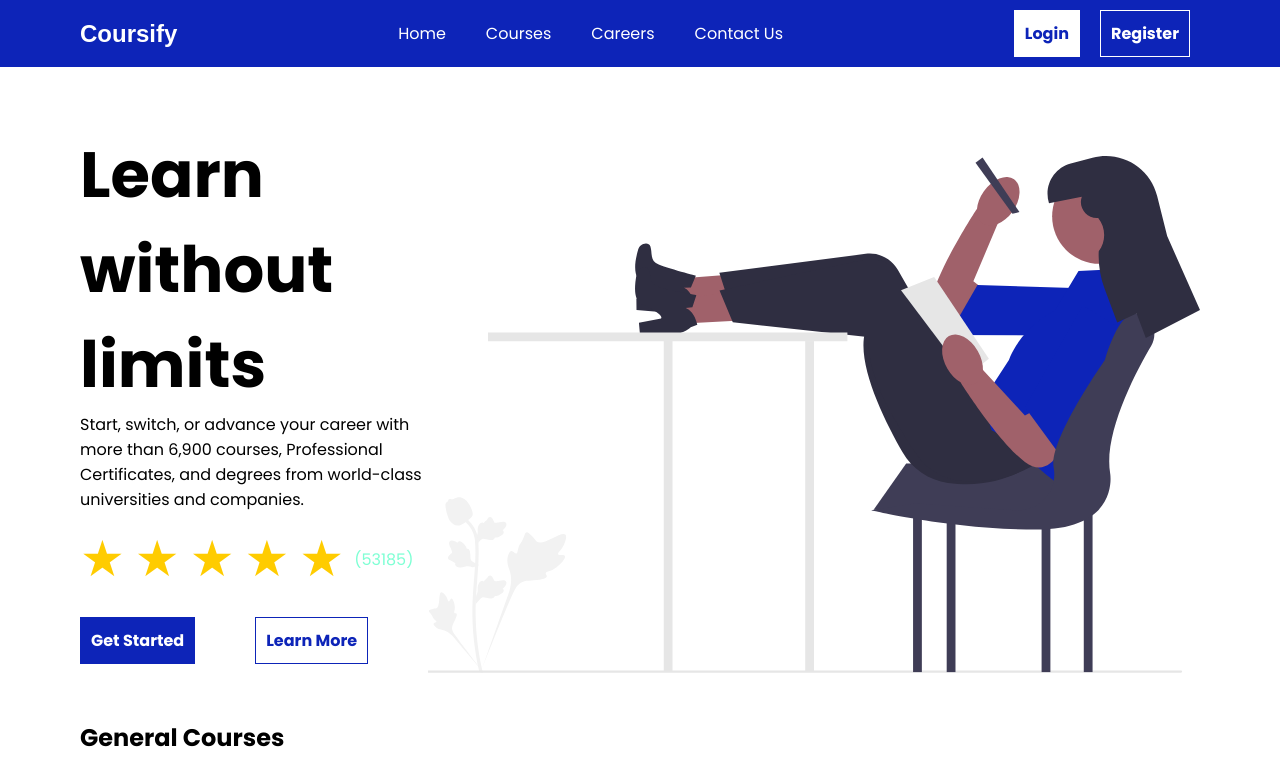
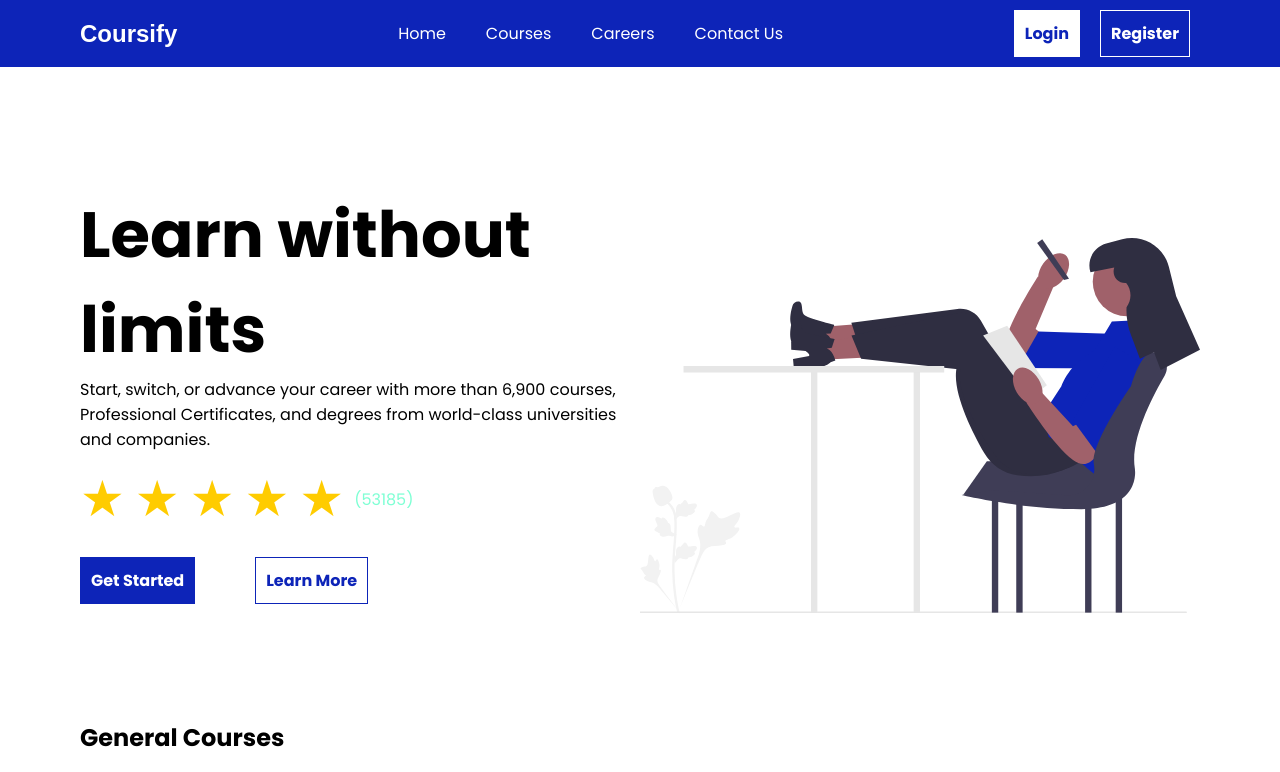
Before and after one commit to AjitMeesala/Course-Website, a plain HTML site: page public/index.html in a window 1280 px wide. Shown: the top 772 px of the page. Drawn offline with Linux system fonts and the light colour scheme; a web font is replaced by a local one.

Commit message:
UI Patch

```diff
--- a/public/style.css
+++ b/public/style.css
@@ -130,7 +130,7 @@ nav {
         & .hero-content {
           display: flex;
           flex-direction: column;
-          width: 45%;
+          width: 50%;
           & h1 {
             font-weight: 700;
             font-size: 4rem;
@@ -203,7 +203,7 @@ nav {
         & .photo {
           display: flex;
           align-items: end;
-          width: 100%;
+          width: 50%;
 
           & img {
             width: 100%;
```
